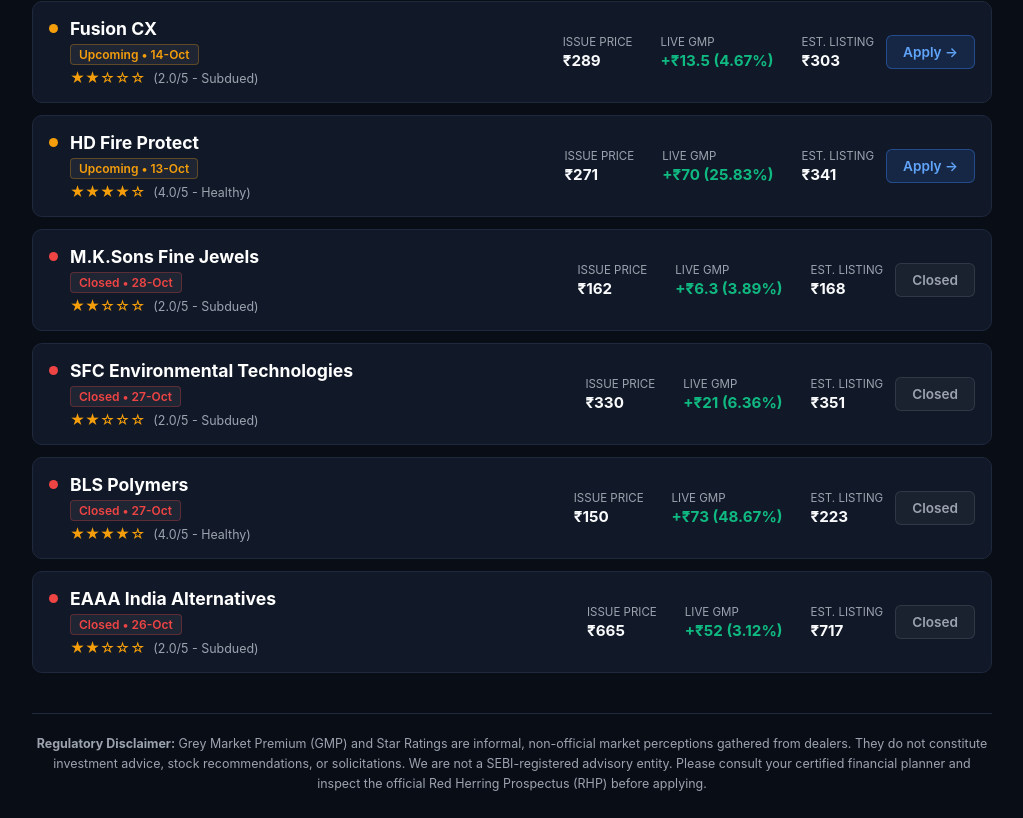
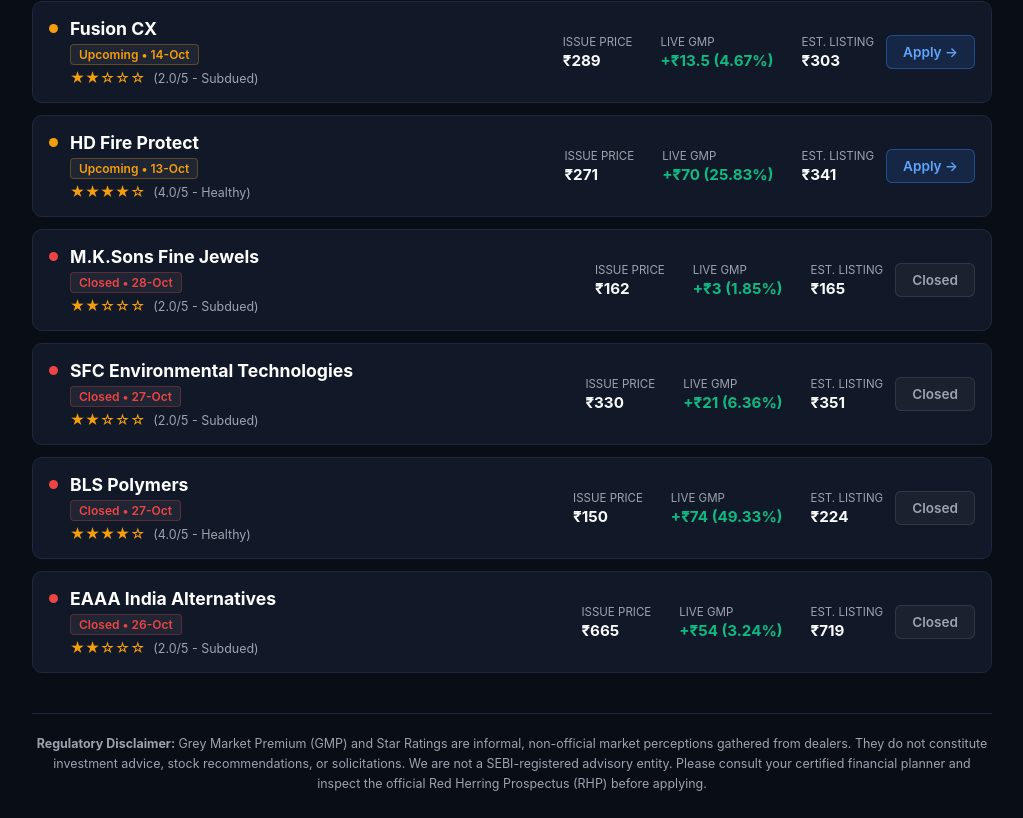
Before and after one commit to degreeparade/GMP, a website: page public/index.html in a window 1280 px wide. Shown: the part 1098-1916 px from the top of the page, without its empty margins (128-1151 px from the left). Drawn offline with Linux system fonts and the light colour scheme.

Commit message:
Bypass cache and force latest live IPO data

```diff
--- a/public/data.json
+++ b/public/data.json
@@ -421,10 +421,10 @@
     "statusLabel": "Closed",
     "statusColor": "red",
     "priceBand": "₹162",
-    "gmp": "+₹6.3 (3.89%)",
-    "gmpVal": 6.3,
-    "gmpPercent": 3.89,
-    "estListing": "₹168",
+    "gmp": "+₹3 (1.85%)",
+    "gmpVal": 3,
+    "gmpPercent": 1.85,
+    "estListing": "₹165",
     "dates": "28-Oct",
     "ratingStars": "★★☆☆☆",
     "ratingScore": "2.0",
@@ -511,10 +511,10 @@
     "statusLabel": "Closed",
     "statusColor": "red",
     "priceBand": "₹150",
-    "gmp": "+₹73 (48.67%)",
-    "gmpVal": 73,
-    "gmpPercent": 48.67,
-    "estListing": "₹223",
+    "gmp": "+₹74 (49.33%)",
+    "gmpVal": 74,
+    "gmpPercent": 49.33,
+    "estListing": "₹224",
     "dates": "27-Oct",
     "ratingStars": "★★★★☆",
     "ratingScore": "4.0",
@@ -529,10 +529,10 @@
     "statusLabel": "Closed",
     "statusColor": "red",
     "priceBand": "₹665",
-    "gmp": "+₹52 (3.12%)",
-    "gmpVal": 52,
-    "gmpPercent": 3.12,
-    "estListing": "₹717",
+    "gmp": "+₹54 (3.24%)",
+    "gmpVal": 54,
+    "gmpPercent": 3.24,
+    "estListing": "₹719",
     "dates": "26-Oct",
     "ratingStars": "★★☆☆☆",
     "ratingScore": "2.0",
--- a/public/index.html
+++ b/public/index.html
@@ -230,7 +230,7 @@
 
   async function init() {
     try {
-      const res = await fetch('data.json');
+      const res = await fetch('data.json?t=' + Date.now(), { cache: 'no-store' });
       allIpos = await res.json();
       render();
     } catch (e) {
```
Also changed, not shown: update.js (+13 -7 lines).
